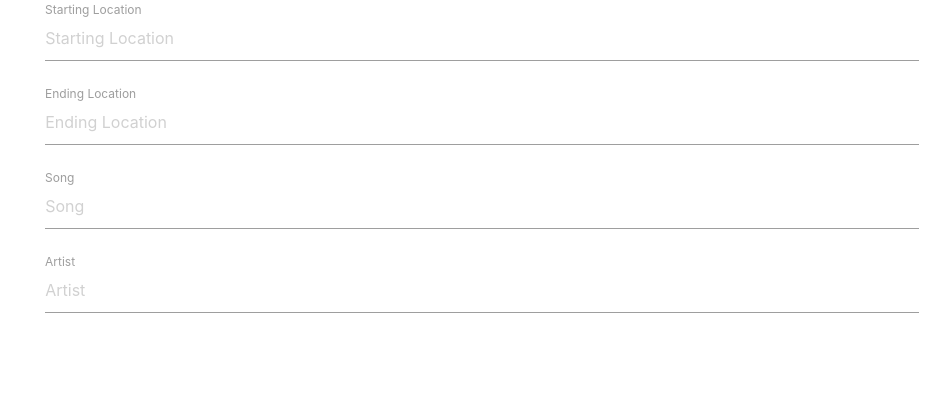
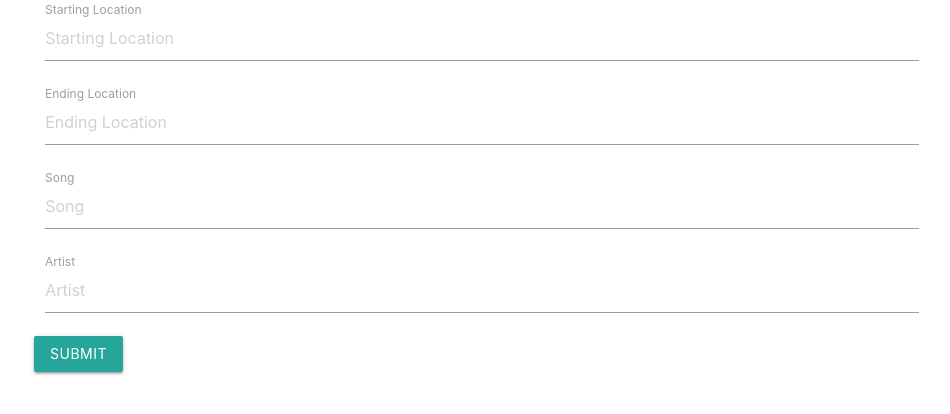
Before and after one commit to SpeedHunterSam/TeamCharmander, a plain HTML site: page index.html in a window 1280 px wide. Shown: the whole page, without its empty margins (158-1108 px from the left). Drawn offline with nearby package versions, Linux system fonts and the light colour scheme.

Commit message:
added submit button

```diff
--- a/index.html
+++ b/index.html
@@ -55,6 +55,13 @@
                      />
                      <label for="artist-name">Artist</label>
                   </div>
+                  <button
+                     class="btn waves-effect waves-light"
+                     type="submit"
+                     name="action"
+                  >
+                     Submit
+                  </button>
                </div>
             </form>
          </div>
```
